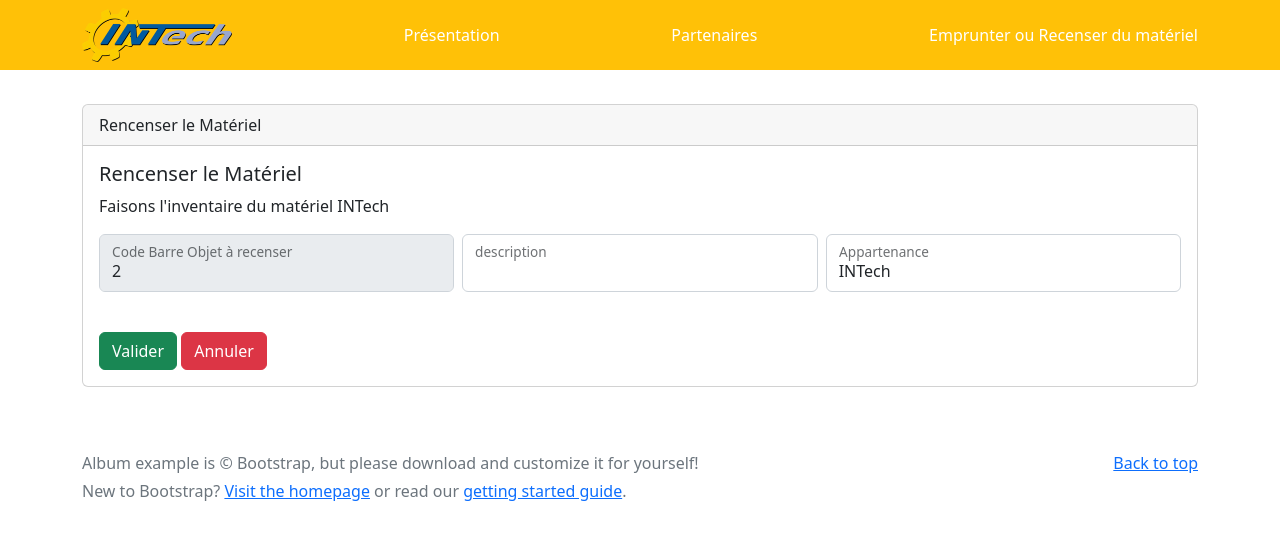
After one commit to chermeux/INTech, a Django app: page /Materiel/InfoEmpruntRecensement/2 in a window 1280 px wide. The commit adds this page. Shown: the top 540 px of the page. Run offline with Django 4.2, Linux system fonts and the light colour scheme; data comes from the database, SQL or seed files in the repository.

Commit message:
lire code barre et afficher la bonne page

```diff
--- a/src/Materiel/urls.py
+++ b/src/Materiel/urls.py
@@ -1,8 +1,8 @@
 from django.contrib import admin
 from django.urls import path, include
-from .views import EmpruntMateriel, RecensementMateriel
+from .views import EmpruntRecensementMateriel, InfoEmpruntRecensement
 
 urlpatterns = [
-    path('Emprunt/', EmpruntMateriel,  name='EmpruntMateriel_urlpattern_name'),
-    path('RecensementMateriel/', RecensementMateriel, name='RecensementMateriel_urlpattern_name'),
+    path('EmpruntorRecensement/', EmpruntRecensementMateriel,  name='EmpruntMateriel_urlpattern_name'),
+    path('InfoEmpruntRecensement/<str:pk>', InfoEmpruntRecensement, name='InfoEmpruntRecensement_urlpattern_name'),
 ]
--- a/src/Materiel/views.py
+++ b/src/Materiel/views.py
@@ -15,20 +15,21 @@ def base64_file(data, name=None):
     return ContentFile(base64.b64decode(_img_str), name='{}.{}'.format(name, ext))
 
 # Create your views here.
-def EmpruntMateriel(request):
+def EmpruntRecensementMateriel(request):
     photoTake = 0
-    img = Image.open('./import/IMG_4459.jpg')
-    imgGray = img.convert('L')
-    imgGray.save('./import/test_gray.jpg')
+    CodeBarre =12345
+    #img = Image.open('./import/IMG_4459.jpg')
+    #imgGray = img.convert('L')
+    #imgGray.save('./import/test_gray.jpg')
 
     # read the image
-    im = Image.open("./import/test_gray.jpg")
+    #im = Image.open("./import/test_gray.jpg")
 
     # image brightness enhancer
-    enhancer = ImageEnhance.Contrast(im)
-    factor = 5.5  # increase contrast
-    im_output = enhancer.enhance(factor)
-    im_output.save('./import/test.png')
+    #enhancer = ImageEnhance.Contrast(im)
+    #factor = 5.5  # increase contrast
+    #im_output = enhancer.enhance(factor)
+    #im_output.save('./import/test.png')
 
     message = "Message par défaut"
     ####### sous-partie 1 - enregistrer photo et éléments factures #######
@@ -37,22 +38,38 @@ def EmpruntMateriel(request):
         image = request.POST.get('canvas')
         PhotoCodeBarreTraitement = CodeTraitement.objects.create(image=base64_file(image))
         PhotoCodeBarreTraitement.save()
-
-        img = Image.open('./import/image.png')
+        ####### sous-partie 2 - enregistrer et renommer la facture au bon endroit #######
+        path = os.path.dirname(os.path.dirname(__file__)) + "\import"
+        path1 = os.path.join(path, str(PhotoCodeBarreTraitement.image))
+        oldName, ext = os.path.splitext(str(PhotoCodeBarreTraitement.image))
+        valid_extensions = ['.jpg', '.jpeg', '.png']
+        if not ext in valid_extensions:
+            os.remove(path1)
+        else:
+            newName = str(PhotoCodeBarreTraitement.id) + ext
+            newPath = os.path.join(path, newName)
+            os.rename(path1, newPath)
+            PhotoCodeBarreTraitement.image.name = newName
+            PhotoCodeBarreTraitement.save()
+            PhotoCodeBarreTraitement.image.name = newName
+            PhotoCodeBarreTraitement.save()
+        NameImage = PhotoCodeBarreTraitement.image
+        NameImageId = PhotoCodeBarreTraitement.id
+        img = Image.open('./import/%s' % NameImage)
         imgGray = img.convert('L')
-        imgGray.save('./import/test_gray.jpg')
+        imgGray.save('./import/Convert_gray_%s.jpg' % NameImageId)
 
         # read the image
-        im = Image.open("./import/test_gray.jpg")
+        im = Image.open("./import/Convert_gray_%s.jpg" % NameImageId)
 
         # image brightness enhancer
         enhancer = ImageEnhance.Contrast(im)
         factor = 5.5  # increase contrast
         im_output = enhancer.enhance(factor)
-        im_output.save('./import/more-contrast-image.png')
+        im_output.save('./import/more-contrast-image_%s.png' % NameImageId)
 
         # read the image in numpy array using cv2
-        img = cv2.imread('./import/more-contrast-image.png')
+        img = cv2.imread('./import/more-contrast-image_%s.png' % NameImageId)
 
         # Decode the barcode image
         detectedBarcodes = decode(img)
@@ -71,17 +88,49 @@ def EmpruntMateriel(request):
                 cv2.rectangle(img, (x - 10, y - 10),
                               (x + w + 10, y + h + 10),
                               (255, 0, 0), 2)
-
                 if barcode.data != "":
                     # Print the barcode data
                     print(barcode.data)
                     CodeBarre = barcode.data
+                    CodeBarre = str(CodeBarre)
+                    CodeBarre = CodeBarre[1:-1]
+                    CodeBarre = CodeBarre[1::]
                     print(barcode.type)
             message = "Code Barre correctement traité"
 
-        return redirect('/Materiel/Emprunt/')
+        return redirect('/Materiel/InfoEmpruntRecensement/%s' % CodeBarre)
     context = {'photoTake': photoTake, 'message': message}
-    return render(request, "Materiel/EmpruntMateriel.html", context)
+    return render(request, "Materiel/CodeBarreMateriel.html", context)
 
-def RecensementMateriel(request):
-    return render(request, "Materiel/RecensementMateriel.html")
+def InfoEmpruntRecensement(request, pk):
+    AfficherInputRorE = 2
+    ObjetsBase = Objet.objects.all()
+    ValeurCodeBarre = pk
+    ListeClubs = ['INTech','BricolINT']
+    for ObjetBase in ObjetsBase:
+        print(AfficherInputRorE)
+        print(ObjetBase.CodeBarre)
+        print(pk)
+        if str(pk) == str(ObjetBase.CodeBarre):
+            #Alors on veut emprunter l'objet
+            AfficherInputRorE = 0 #cette variable prend la valeur 0 ou 1 en fonction de savoir si on emprunte ou on recencence un objet et donc l'affichage html est adapté
+        else:
+            AfficherInputRorE = 1
+        print(AfficherInputRorE)
+    if request.method == "POST":
+        if AfficherInputRorE == 0:
+            NomEmprunteur = request.POST.get('NomEmprunteur')
+            DateDebutEmprunt = request.POST.get('DateDebutEmprunt')
+            DateFinEmprunt = request.POST.get('DateFinEmprunt')
+            Caution = request.POST.get('DateFinEmprunt')
+            EmpruntSave = Emprunt.objects.create(idObjetEmprunt=ValeurCodeBarre, NomEmprunteur=NomEmprunteur, DateDebutEmprunt=DateDebutEmprunt, DateFinEmprunt=DateFinEmprunt, Caution=Caution)
+            EmpruntSave.save()
+        else:
+            description = request.POST.get('description')
+            appartenance = request.POST.get('appartenance')
+            #photoObjet = request.POST.get('photoObjet')
+            Rencensement = Objet.objects.create(CodeBarre=ValeurCodeBarre, description=description, appartenance=appartenance) #photoObjet=base64_file(photoObjet)
+            Rencensement.save()
+        return redirect('/Materiel/EmpruntorRecensement/')
+    context = {'AfficherInputRorE': AfficherInputRorE, 'ValeurCodeBarre':ValeurCodeBarre, 'ListeClubs':ListeClubs}
+    return render(request, "Materiel/inforEmpruntOrRencensement.html", context)
--- /dev/null
+++ b/src/templates/Materiel/inforEmpruntOrRencensement.html
@@ -0,0 +1,99 @@
+{% extends 'main.html'%}
+
+{% block bodymainPage %}
+<section class="text-center">
+    </br>
+    </br>
+    </br>
+    </br>
+</section>
+{% if AfficherInputRorE == "2" %}
+    <p>Erreur affichage</p>
+{% else %}
+<form method="post" action="{% url 'InfoEmpruntRecensement_urlpattern_name' ValeurCodeBarre %}" enctype="multipart/form-data">
+                  {% csrf_token %}
+    <div class="form-floating mb-3">
+        <div class="container">
+            <div class="card">
+                <div class="card-header">
+                   {% if AfficherInputRorE == 0 %}Emprunt{% else %}Rencenser le Matériel{% endif %}
+                </div>
+                <div class="card-body">
+                    <h5 class="card-title">{% if AfficherInputRorE == 0 %}Emprunt{% else %}Rencenser le Matériel{% endif %}</h5>
+                    <p class="card-text">{% if AfficherInputRorE == 0 %}Indiquez tous les éléments pour emprunter un objet{% else %}Faisons l'inventaire du matériel INTech{% endif %}</p>
+                    {% if AfficherInputRorE == 0 %}
+                        <div class="form-floating mb-3">
+                          <div class="row g-2">
+                             <div class="col-md">
+                               <div class="form-floating">
+                                 <input disabled type="text" class="form-control" value="{{ValeurCodeBarre}}" required>
+                                 <label>Code Barre Objet Emprunté</label>
+                               </div>
+                            </div>
+                            <div class="col-md">
+                               <div class="form-floating">
+                                 <input type="text" class="form-control" value="" name="NomEmprunteur" required>
+                                 <label>Nom Emprunteur</label>
+                               </div>
+                            </div>
+                            <div class="col-md">
+                               <div class="form-floating">
+                                 <input type="text" class="form-control" value="Carte Etudiante" name="Caution" required>
+                                 <label>Caution</label>
+                               </div>
+                            </div>
+                           </div>
+                          </div>
+                          <div class="form-floating mb-3">
+                            <div class="row g-2">
+                            <div class="col-md">
+                              <div class="form-floating">
+                                <input type="date" class="form-control" value="" name="DateDebutEmprunt" required>
+                                <label>Date Debut Emprunt</label>
+                              </div>
+                            </div>
+                          <div class="col-md">
+                            <div class="form-floating">
+                              <input type="date" class="form-control" value="" name="DateFinEmprunt" required>
+                              <label>Date Fin Emprunt</label>
+                            </div>
+                           </div>
+                        </div>
+                    {% else %}
+                         <div class="form-floating mb-3">
+                          <div class="row g-2">
+                             <div class="col-md">
+                               <div class="form-floating">
+                                 <input disabled type="text" class="form-control" value="{{ValeurCodeBarre}}" name="CodeBarre">
+                                 <label>Code Barre Objet à recenser</label>
+                               </div>
+                            </div>
+                            <div class="col-md">
+                               <div class="form-floating">
+                                 <input type="text" class="form-control" value="" name="description" required>
+                                 <label>description</label>
+                               </div>
+                            </div>
+                            <div class="col-md">
+                               <div class="form-floating">
+                                 <select type="text" class="form-control" name="appartenance" required>
+                                    {% for ListeClub in ListeClubs %}
+                                            <option>{{ListeClub}}</option>
+                                    {% endfor %}
+                                 </select>
+                                 <label>Appartenance</label>
+                               </div>
+                            </div>
+                          </div>
+                        </div>
+                    {% endif %}
+                    </br>
+                    <button class="btn btn-success" type="submit">Valider</button>
+                    <a href="{% url 'EmpruntMateriel_urlpattern_name' %}" class="btn btn-danger">Annuler</a>
+                </div>
+            </div>
+        </div>
+    </div>
+</form>
+{% endif %}
+{% endblock %}
--- a/src/templates/main.html
+++ b/src/templates/main.html
@@ -21,10 +21,7 @@
                 <img class="fit-picture" width="150" src="{% static 'images/INTech.png' %}" alt="Grapefruit slice atop a pile of other slices">
                 <a style="text-decoration:none;" class="py-2 d-none d-md-inline-block text-white" href="{% url 'Presentation_urlpattern_name' %}">Présentation</a>
                 <a style="text-decoration:none;" class="py-2 d-none d-md-inline-block text-white" href="{% url 'Partenaires_urlpattern_name' %}">Partenaires</a>
-                <a style="text-decoration:none;" class="py-2 d-none d-md-inline-block text-white" href="{% url 'EmpruntMateriel_urlpattern_name' %}">Emprunter du matériel</a>
-                {% if request.user.is_authenticated %}
-                  <a style="text-decoration:none;" class="py-2 d-none d-md-inline-block text-white" href="{% url 'RecensementMateriel_urlpattern_name' %}">Recenser du matériel</a>
-                {% endif %}
+                <a style="text-decoration:none;" class="py-2 d-none d-md-inline-block text-white" href="{% url 'EmpruntMateriel_urlpattern_name' %}">Emprunter ou Recenser du matériel</a>
               </div>
         </nav>
     </header>
```
Also changed, not shown: src/Materiel/models.py (+7 -5 lines), src/templates/Materiel/RecensementMateriel.html (deleted, +0 -7 lines), src/Materiel/migrations/0001_initial.py (deleted), src/Materiel/migrations/0002_codetraitement_alter_objet_datedebutemprunt_and_more.py (deleted), src/Materiel/migrations/__init__.py (deleted), src/db.sqlite3, src/import/image.png (renamed from src/import/IMG_4459.jpg), src/templates/Materiel/CodeBarreMateriel.html (renamed from src/templates/Materiel/EmpruntMateriel.html).
